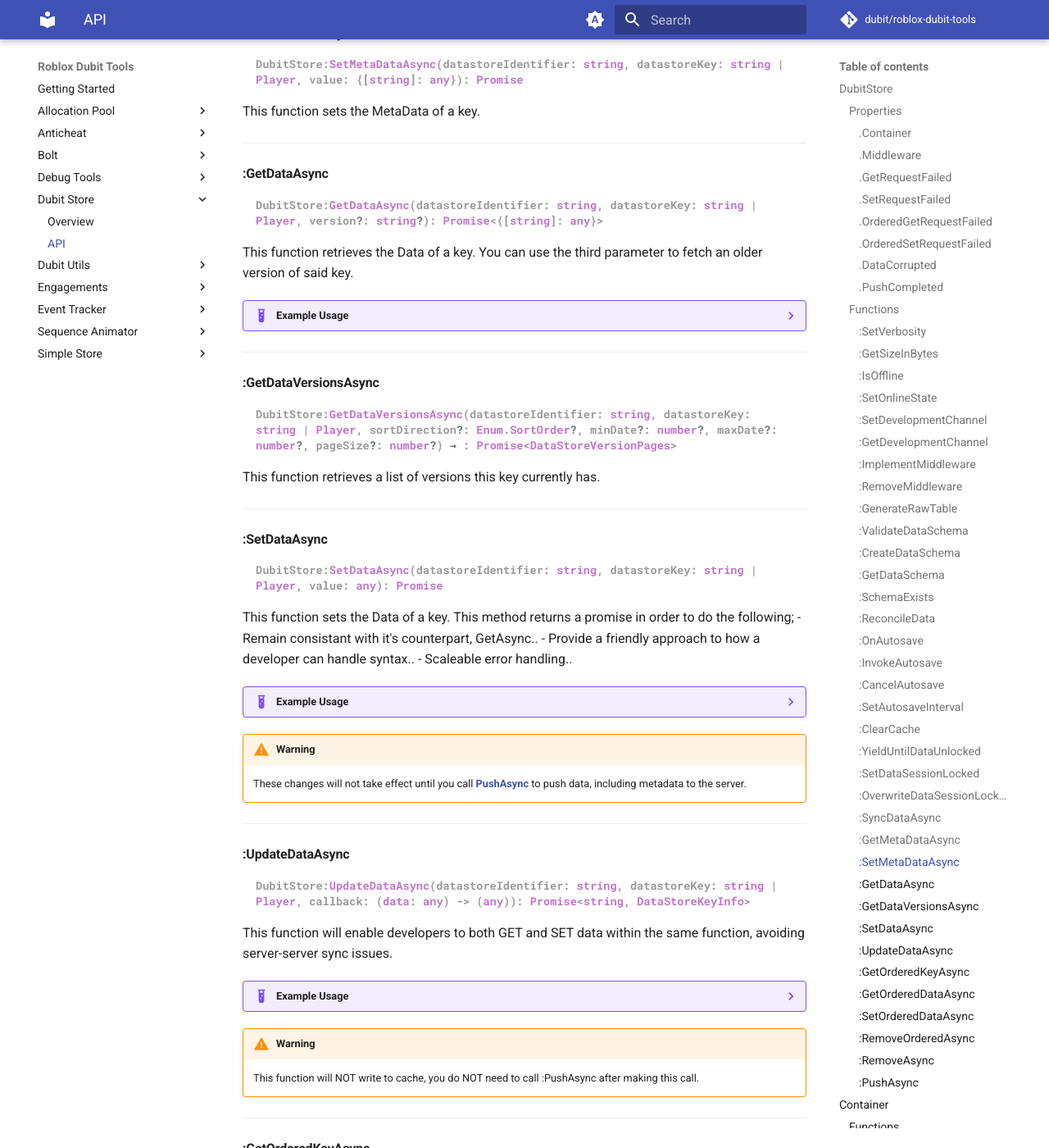
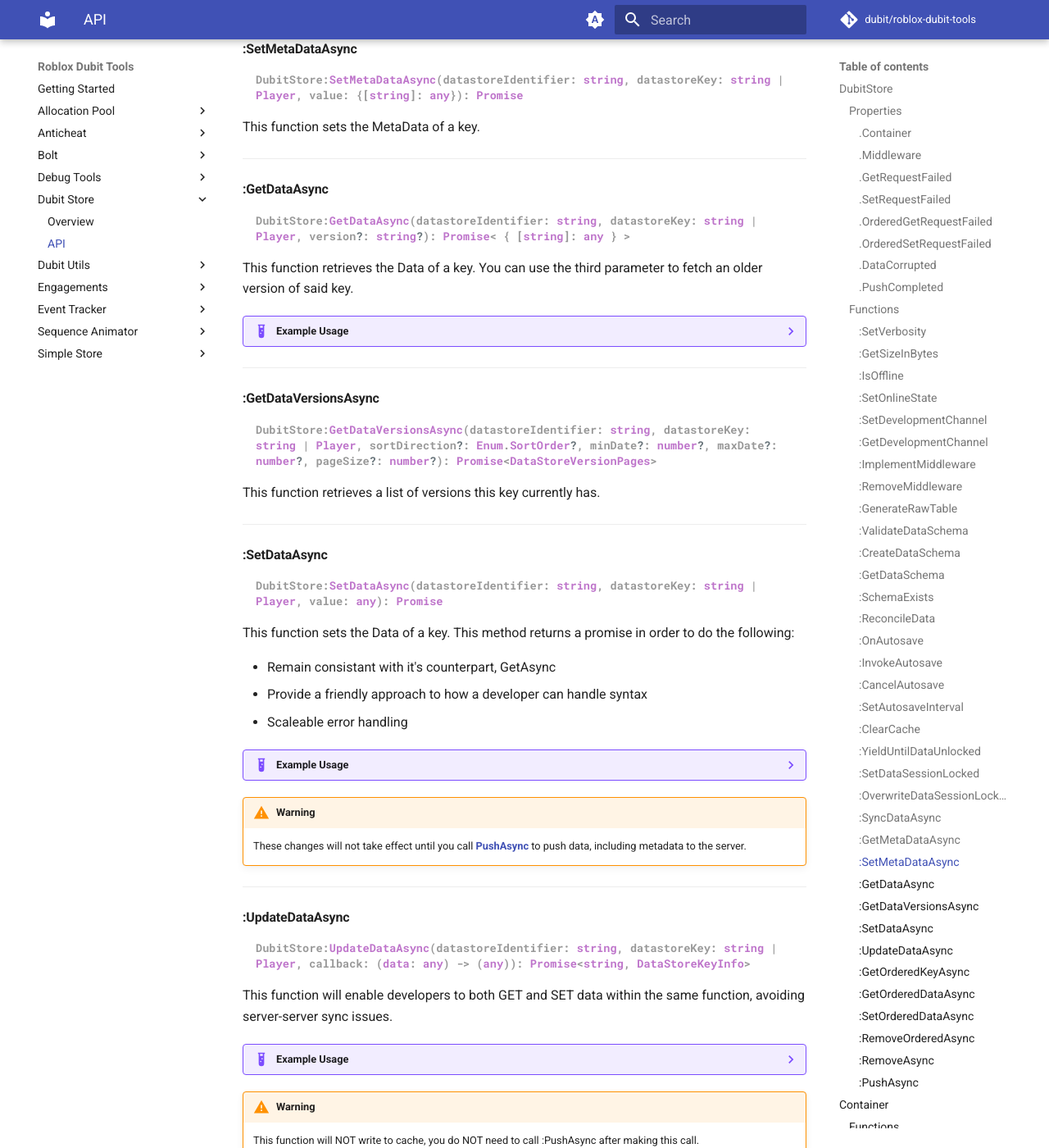
Before and after one commit to dubit/roblox-dubit-tools, an MkDocs documentation site: the page built from Docs/api/dubit_store.md, in a window 1280 px wide and 1400 px high, scrolled down 8314 px. Shown: the whole window at 82% size. Built offline with MkDocs 1.6.1 and Material for MkDocs 9.7.7, drawn with Linux system fonts in a browser that asks for light colours; comment, search, counter and statistics services are not loaded; some of the changed text lies outside the part shown.

Commit message:
(Dubitstore) Remove inline API documentation, add missing documentation to the docs page

````diff
--- a/Docs/api/dubit_store.md
+++ b/Docs/api/dubit_store.md
@@ -431,7 +431,7 @@
 
 #### :GetDataAsync
 ```luau { .fn_type }
-DubitStore:GetDataAsync(datastoreIdentifier: string, datastoreKey: string | Player, version?: string?): Promise<{[string]: any}>
+DubitStore:GetDataAsync(datastoreIdentifier: string, datastoreKey: string | Player, version?: string?): Promise< { [string]: any } >
 ```
 
 This function retrieves the Data of a key. You can use the third parameter to fetch an older version of said key.
@@ -454,7 +454,7 @@
 
 #### :GetDataVersionsAsync
 ```luau { .fn_type }
-DubitStore:GetDataVersionsAsync(datastoreIdentifier: string, datastoreKey: string | Player, sortDirection?: Enum.SortOrder?, minDate?: number?, maxDate?: number?, pageSize?: number?) → : Promise<DataStoreVersionPages>
+DubitStore:GetDataVersionsAsync(datastoreIdentifier: string, datastoreKey: string | Player, sortDirection?: Enum.SortOrder?, minDate?: number?, maxDate?: number?, pageSize?: number?): Promise<DataStoreVersionPages>
 ```
 
 This function retrieves a list of versions this key currently has.
@@ -466,10 +466,11 @@
 DubitStore:SetDataAsync(datastoreIdentifier: string, datastoreKey: string | Player, value: any): Promise
 ```
 
-This function sets the Data of a key. This method returns a promise in order to do the following;
-- Remain consistant with it's counterpart, GetAsync..
-- Provide a friendly approach to how a developer can handle syntax..
-- Scaleable error handling..
+This function sets the Data of a key. This method returns a promise in order to do the following:
+
+- Remain consistant with it's counterpart, GetAsync
+- Provide a friendly approach to how a developer can handle syntax
+- Scaleable error handling
 
 ??? example "Example Usage"
 	```lua
@@ -616,18 +617,11 @@
 
 Middleware represents an object that we can create to help transform an input into something else we can use.
 
-### Types
-
-#### MiddlewareActionType
-```luau { .fn_type }
-type MiddlewareActionType = "Get" | "Set"
-```
-
 ### Properties
 
 #### action
 ```luau { .fn_type }
-Middleware.action: MiddlewareActionType
+Middleware.action: { ["Get"] = "Get", ["Set" = "Set"] }
 ```
 
 ### Functions
````
Also changed, not shown: other parts of Docs/api/dubit_store.md (+2 -2 lines), 3 other files.
